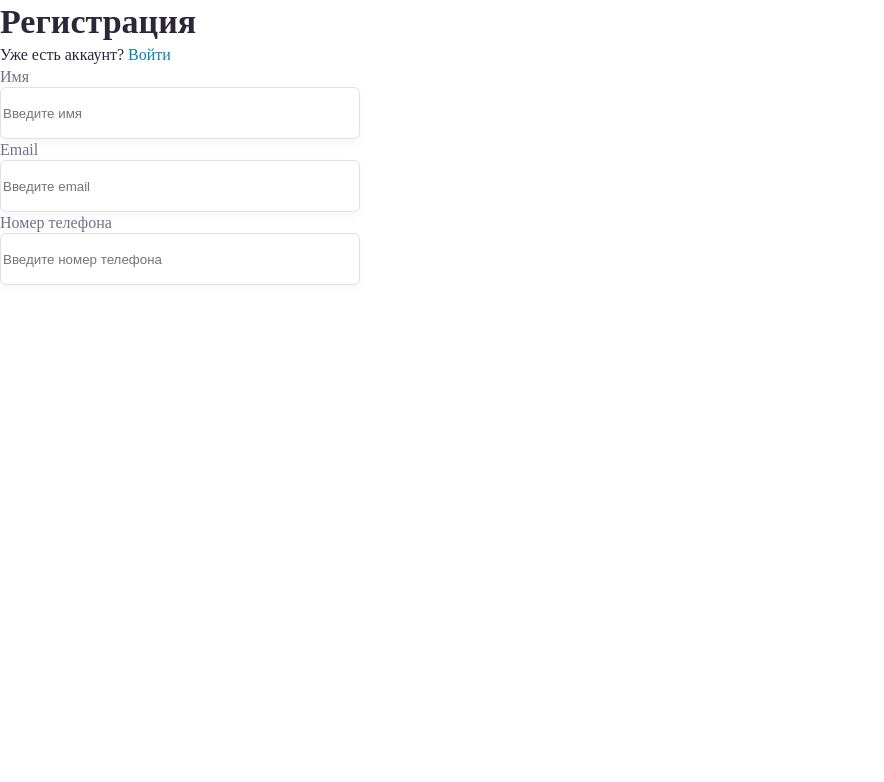
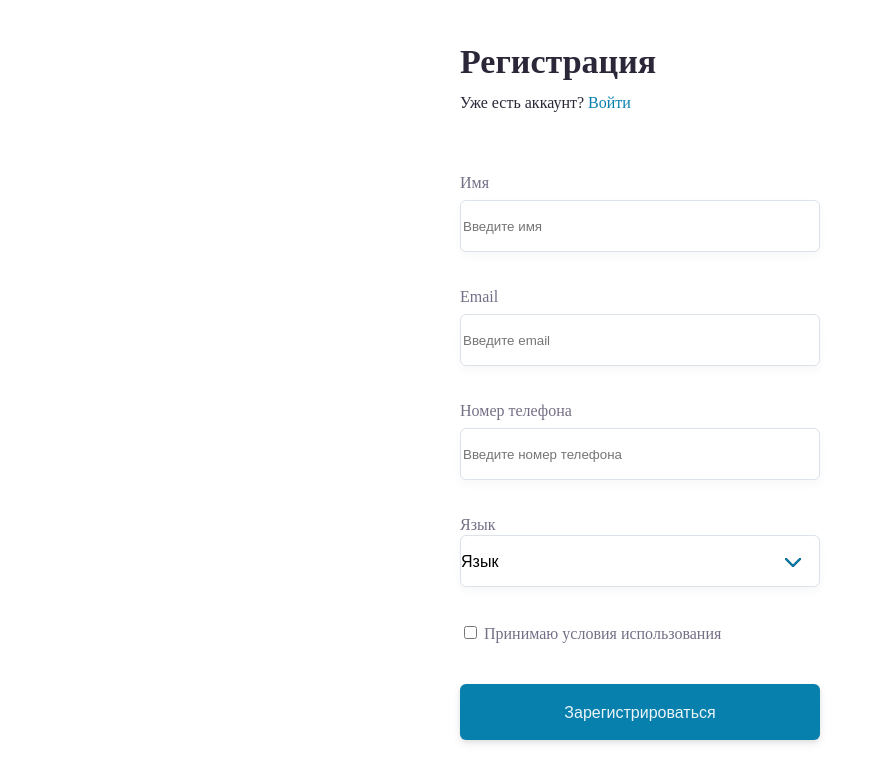
Before and after one commit to IvanKlesov/test-form, a React (Create React App) app: page / in a window 1280 px wide. Shown: the top 782 px of the page, without its empty margins (0-884 px from the left). Built offline with nearby package versions, Linux system fonts and the light colour scheme.

Commit message:
feat: add all elements, style them

```diff
--- a/src/App.js
+++ b/src/App.js
@@ -5,16 +5,20 @@ import { HTag } from './UI/HTag/HTag';
 import { ATag } from './UI/ATag/ATag';
 import { Label } from 'UI/Label/Label';
 import { Input } from 'UI/Input/Input';
+import { Select } from 'UI/Select/Select';
+import { Button } from 'UI/Button/Button';
 
 function App() {
+  const languages = ['Русский', 'Английский', 'Китайский', 'Испанский'];
   return (
     <form className="App">
-      <div>
+      <div className={styles.wrapper}>
+        <div className={styles.header}>
           <HTag tag='h1' children='Регистрация' />
           <SpanTag children='Уже есть аккаунт?' />
           <ATag children='Войти' />
         </div>
-      <div>
+        <div  className={styles.main}>
           <div>
             <Label name='text' children='Имя' />
             <Input type='text' id='text' placeholder='Введите имя' />
@@ -27,6 +31,16 @@ function App() {
             <Label name='phone' children='Номер телефона' />
             <Input type='text' id='phone' placeholder='Введите номер телефона' />
           </div>
+          <div>
+            <Label name='language' children='Язык' />
+            <Select options={languages}  id='language'  defaultValue='Язык'  />
+          </div>
+        </div>
+        <div className={styles.checkboxDiv}>
+          <Input type='checkbox' id='rules' />
+          <Label name='rules' children='Принимаю условия использования' />
+        </div>
+        <Button children='Зарегистрироваться' />
       </div>
     </form>
   );
--- /dev/null
+++ b/src/UI/Button/Button.jsx
@@ -0,0 +1,8 @@
+import React from 'react';
+import styles from './Button.module.css';
+
+export const Button = ({children, ...props}) => {
+   return (
+       <button className={styles.btn}>{children}</button>
+   )
+}
--- /dev/null
+++ b/src/UI/Button/Button.module.css
@@ -0,0 +1,19 @@
+.btn {
+    width: 360px;
+    height: 56px;
+
+    margin: 40px auto;
+
+    background: #0880AE;
+    box-shadow: 0px 2px 4px rgba(44, 39, 56, 0.08), 0px 4px 8px rgba(44, 39, 56, 0.08);
+    border-radius: 6px;
+    border: none;
+
+    font-weight: 500;
+    font-size: 16px;
+    line-height: 21px;
+
+    text-align: center;
+
+    color: #EBF4F8;
+}
--- a/src/UI/HTag/HTag.module.css
+++ b/src/UI/HTag/HTag.module.css
@@ -1,5 +1,6 @@
 .h1 {
-	margin: 0;
+	margin-top: 40px;
+	margin-bottom: 8px;
 
 	font-size: 34px;
 	font-weight: bold;
@@ -9,8 +10,8 @@
 }
 
 .h2 {
-	margin-top: 50px;
-	margin-bottom: 25px;
+	margin-top: 0;
+	margin-bottom: 0;
 
 	font-size: 22px;
 	font-weight: 500;
--- a/src/UI/Input/Input.jsx
+++ b/src/UI/Input/Input.jsx
@@ -1,8 +1,10 @@
 import React from 'react';
 import styles from './Input.module.css';
 
-export const Input = ({type, id, placeholder}) => {
-    return (
-        <input type={type} id={id} placeholder={placeholder} className={styles.input} />
-    )
-};
+export const Input = ({type, ...props}) => {
+    switch(type) {
+        case 'text': return <input type={type} id={props.id} placeholder={props.placeholder} className={styles.input} />;
+        case 'checkbox': return <input type={type} id={props.id} className={styles.inputCheckBox} />;
+        default: return <></>;
+    }
+}
--- a/src/UI/Input/Input.module.css
+++ b/src/UI/Input/Input.module.css
@@ -2,6 +2,9 @@
     display: block;
     width: 360px;
     height: 52px;
+
+    margin-top: 7px;
+    margin-bottom: 34px;
 
     background: #FFFFFF;
     border: 1px solid #DBE2EA;
@@ -11,5 +14,5 @@
 }
 
 .input:focus {
-    border: 2px solid #0880AE;
+   outline: 2px solid #0880AE;
 }
--- /dev/null
+++ b/src/UI/Select/Select.jsx
@@ -0,0 +1,18 @@
+import React from 'react';
+import styles from './Select.module.css';
+
+export const Select = ({options, id, defaultValue}) => {
+    return (
+        <div className={styles.selectDiv}>
+            <select id={id} className={styles.select}>
+                <option  value="">{defaultValue}</option>
+                    {options.map((o,i) =>
+                        <option key={o[i]} value={o}>
+                            {o}
+                        </option>
+                    )}
+            </select>
+            <span className={styles.focus}></span>
+        </div>
+    )
+};
--- /dev/null
+++ b/src/UI/Select/Select.module.css
@@ -0,0 +1,28 @@
+
+
+
+.select {
+    width: 360px;
+    height: 52px;
+    appearance: none;
+
+
+    background: #FFFFFF;
+    border: 1px solid #DBE2EA;
+    box-sizing: border-box;
+    box-shadow: 0px 4px 8px rgba(44, 39, 56, 0.04);
+    border-radius: 6px;
+
+    background-image: url(Arrow.svg);
+    background-repeat: no-repeat, repeat;
+    background-position: right 11px top 11px;
+    background-size: 30px auto, 100%;
+
+    font-size: 16px;
+    line-height: 21px;
+
+}
+
+.select:focus, .select:hover, .select:checked {
+    outline: 2px solid #0880AE;
+}
--- a/src/index.module.css
+++ b/src/index.module.css
@@ -3,3 +3,96 @@ body {
   font-family: IBM Plex Sans;
   font-style: normal;
 }
+
+.wrapper {
+  display: flex;
+  flex-direction: column;
+  justify-content:;
+  align-items: center;
+  margin: auto;
+}
+
+.header {
+  margin-bottom: 58px;
+
+  min-width: 360px;
+}
+
+.main {
+  margin-bottom: 36px;
+}
+
+/* Checkbox style */
+
+
+.checkboxDiv {
+  position: relative;
+
+  min-width: 360px;
+}
+
+/*
+
+.checkboxDiv > input {
+  appearance: none;
+  position: absolute;
+}
+
+
+
+.checkboxDiv > label {
+  padding-left: 35px;
+
+  font-weight: 500;
+  font-size: 16px;
+  line-height: 21px;
+
+  cursor: pointer;
+}
+
+.checkboxDiv > label:before {
+  content: "";
+  display: block;
+  width: 28px;
+  height: 28px;
+
+  border: none;
+  background-color: #FFFFFF;
+  box-sizing: border-box;
+  box-shadow: 0px 4px 8px rgba(44, 39, 56, 0.04);
+  border-radius: 4px;
+
+  position: absolute;
+  top: 0;
+  left: 0;
+  z-index: 1;
+
+  transition: border 0.1s linear;
+}
+
+.checkboxDiv > label:after {
+  content: "";
+  display: block;
+  width: 15px;
+  height: 11px;
+
+  background: url('./UI/Check.svg') no-repeat;
+  background-size: 15px 11px;
+  opacity: 0;
+
+  position: absolute;
+  top: 7px;
+  left: 7px;
+  z-index: 2;
+
+  transition: opacity 0.1s linear;
+}
+
+.checkboxDiv > input:checked + .checkboxDiv > label:before {
+  border: 2px solid #0880AE;
+}
+
+.checkboxDiv > input:checked + .checkboxDiv > label:after {
+  opacity: 1;
+}
+*/
```
Also changed, not shown: src/UI/Check.svg (added), src/UI/Select/Arrow.svg (added). Lines whose indentation alone changed are shown as unchanged.
